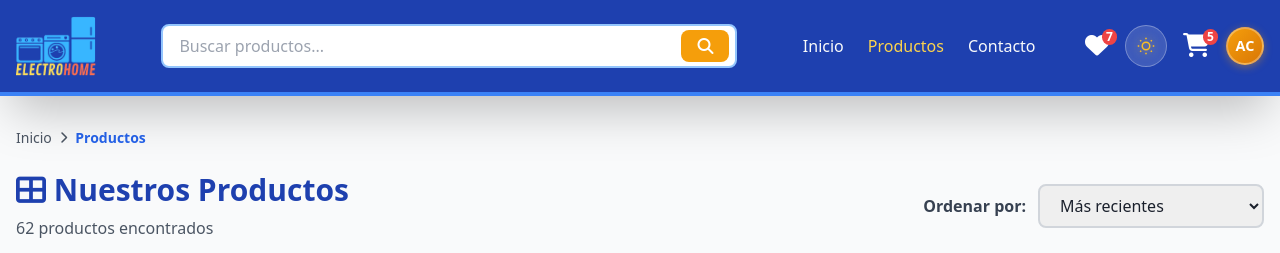
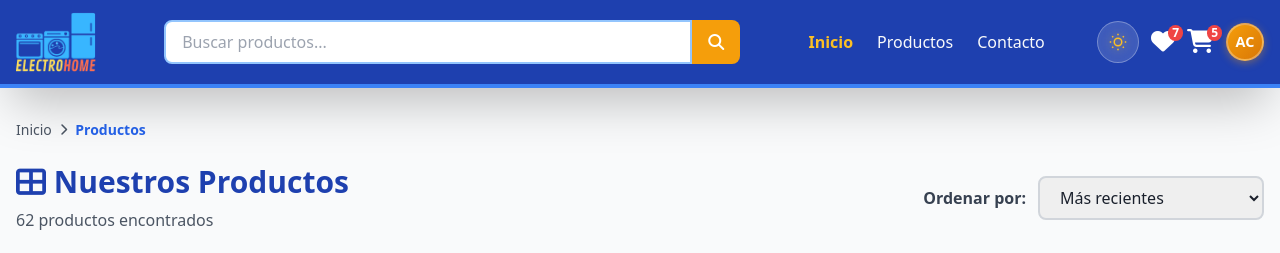
Before and after one commit to alan1130co/ecommerce-electrohome, a Django app: page /productos/ in a window 1280 px wide. Shown: the top 253 px of the page. Run offline with Django 5.2, Linux system fonts and the light colour scheme; a user stored in the database is signed in; data comes from the database, SQL or seed files in the repository.

Commit message:
los pages de products el mismo estilo

```diff
--- a/application/product/templates/product/products_list.html
+++ b/application/product/templates/product/products_list.html
@@ -108,60 +108,41 @@
 <body class="bg-gray-50">
 
 <header class="bg-blue-800 shadow-2xl border-b-4 border-blue-500 sticky top-0 z-50">
-  <nav class="container mx-auto px-4 py-4">
+  <nav class="container mx-auto px-4 py-3">
     <div class="flex justify-between items-center gap-4">
+
       <!-- Logo -->
       <div class="flex items-center space-x-2 flex-shrink-0">
         <a href="{% url 'product:home' %}">
-          <img
-            src="{% static 'img/logo_de_electrohome.png' %}"
-            alt="ElectroHome"
-            class="w-20 h-auto hover:scale-105 transition-transform duration-500"
-          />
+          <img src="{% static 'img/logo_de_electrohome.png' %}" alt="ElectroHome"
+               class="w-20 h-auto hover:scale-105 transition-transform duration-500" />
         </a>
       </div>
 
-      <!-- Buscador (Desktop) -->
-      <div class="hidden md:flex flex-grow max-w-xl mx-4">
-        <form action="{% url 'product:search' %}" method="GET" class="relative w-full">
-          <input
-            type="text"
-            name="q"
-            placeholder="Buscar productos..."
-            class="w-full px-4 py-2 pr-12 rounded-lg border-2 border-blue-300 focus:border-yellow-400 focus:outline-none text-gray-800"
-            value="{{ request.GET.q }}"
-          />
-          <button
-            type="submit"
-            class="absolute right-2 top-1/2 transform -translate-y-1/2 bg-yellow-500 text-white px-4 py-1 rounded-lg hover:bg-yellow-600 transition"
-          >
+      <!-- Buscador Desktop -->
+<div class="hidden md:flex flex-grow min-w-0 max-w-xl mx-4">
+  <form action="{% url 'product:search' %}" method="GET" class="flex w-full">
+    <input type="text" name="q" placeholder="Buscar productos..."
+           class="flex-1 min-w-0 px-4 py-2 rounded-l-lg border-2 border-blue-300 focus:border-yellow-400 focus:outline-none text-gray-800"
+           value="{{ request.GET.q }}" />
+    <button type="submit"
+            class="flex-shrink-0 bg-yellow-500 text-white px-4 py-2 rounded-r-lg hover:bg-yellow-600 transition">
       <i class="fas fa-search"></i>
     </button>
   </form>
 </div>
 
-      <!-- Desktop Navigation -->
+      <!-- Nav Desktop -->
       <div class="hidden lg:flex space-x-6">
-        <a href="{% url 'product:home' %}" class="text-gray-50 hover:text-yellow-400">Inicio</a>
-        <a href="{% url 'product:products_list' %}" class="text-yellow-300 ">Productos</a>
-        <a href="{% url 'product:contact' %}" class="text-gray-50 hover:text-yellow-300">Contacto</a>
+        <a href="{% url 'product:home' %}"         class="text-yellow-400 font-semibold">Inicio</a>
+        <a href="{% url 'product:products_list' %}" class="text-gray-50 hover:text-yellow-300 transition">Productos</a>
+        <a href="{% url 'product:contact' %}"       class="text-gray-50 hover:text-yellow-300 transition">Contacto</a>
       </div>
 
-      <!-- User Menu & Cart -->
-      <div class="flex items-center space-x-4">
-        <!-- ✅ Wishlist (Lista de Deseos) -->
-        {% if user.is_authenticated %}
-          <a href="{% url 'product:wishlist' %}" class="relative text-white hover:text-red-400 transition group">
-            <i class="fas fa-heart text-2xl group-hover:scale-110 transition-transform"></i>
-            {% if user.wishlist.total_items > 0 %}
-              <span class="absolute -top-1 -right-2 bg-red-500 text-white text-xs font-bold rounded-full min-w-[18px] h-[18px] flex items-center justify-center px-1">
-                {{ user.wishlist.total_items }}
-              </span>
-            {% endif %}
-          </a>
-        {% endif %}
+      <!-- Controles derechos -->
+      <div class="flex items-center space-x-3">
 
-        <!-- 👇 Botón tema - AGREGAR AQUÍ -->
+        <!-- Botón Tema -->
         <button id="theme-toggle" class="theme-toggle-button" aria-label="Cambiar tema">
           <svg class="sun-icon" width="24" height="24" viewBox="0 0 24 24" fill="none" stroke="currentColor" stroke-width="2">
             <circle cx="12" cy="12" r="5"/>
@@ -175,6 +156,18 @@
           </svg>
         </button>
 
+        <!-- Wishlist -->
+        {% if user.is_authenticated %}
+        <a href="{% url 'product:wishlist' %}" class="relative text-white hover:text-red-400 transition">
+          <i class="fas fa-heart text-2xl"></i>
+          {% if user.wishlist.total_items > 0 %}
+          <span class="absolute -top-1 -right-2 bg-red-500 text-white text-xs font-bold rounded-full min-w-[18px] h-[18px] flex items-center justify-center px-1">
+            {{ user.wishlist.total_items }}
+          </span>
+          {% endif %}
+        </a>
+        {% endif %}
+
         <!-- Carrito -->
         <a href="{% url 'product:cart' %}" class="relative text-white hover:text-yellow-300 transition">
           <i class="fas fa-shopping-cart text-2xl"></i>
@@ -184,13 +177,11 @@
         </a>
 
         {% if user.is_authenticated %}
-  <!-- Menú de Usuario con Dropdown -->
+        <!-- Menú Usuario -->
         <div class="relative">
           <button id="user-menu-btn" aria-label="Menú usuario" class="flex items-center justify-center">
             {{ user.first_name.0|default:user.username.0|upper }}{{ user.last_name.0|default:""|upper }}
           </button>
-
-    <!-- Dropdown Menu -->
           <div id="user-dropdown" class="hidden absolute right-0 mt-3 z-50" style="width:270px;">
             <div class="dropdown-header">
               <div class="flex items-center gap-3">
@@ -201,108 +192,59 @@
                   <div class="dropdown-name">
                     {% if user.first_name %}{{ user.first_name }} {{ user.last_name }}{% else %}{{ user.username }}{% endif %}
                   </div>
-            <div class="dropdown-badge">
-              <i class="fas fa-user-check" style="font-size:0.6rem;"></i>
-              Cliente
+                  <div class="dropdown-badge"><i class="fas fa-user-check" style="font-size:.6rem;"></i> Cliente</div>
                 </div>
               </div>
             </div>
-      </div>
-      <div style="padding: 6px 0;">
-        <a href="{% url 'user:profile' %}" class="dropdown-item">
-          <span class="item-icon"><i class="fas fa-user"></i></span>
-          <span>Mi Perfil</span>
-        </a>
-        <a href="{% url 'order:order_list' %}" class="dropdown-item">
-          <span class="item-icon"><i class="fas fa-shopping-bag"></i></span>
-          <span>Mis Pedidos</span>
-        </a>
+            <div style="padding:6px 0;">
+              <a href="{% url 'user:profile' %}"    class="dropdown-item"><span class="item-icon"><i class="fas fa-user"></i></span><span>Mi Perfil</span></a>
+              <a href="{% url 'order:order_list' %}" class="dropdown-item"><span class="item-icon"><i class="fas fa-shopping-bag"></i></span><span>Mis Pedidos</span></a>
               <div class="dropdown-divider"></div>
-        <a href="{% url 'user:logout' %}" class="dropdown-item logout">
-          <span class="item-icon"><i class="fas fa-sign-out-alt"></i></span>
-          <span>Cerrar Sesión</span>
-        </a>
+              <a href="{% url 'user:logout' %}" class="dropdown-item logout"><span class="item-icon"><i class="fas fa-sign-out-alt"></i></span><span>Cerrar Sesión</span></a>
             </div>
           </div>
         </div>
         {% else %}
-          <a href="{% url 'user:login' %}" class="hidden md:inline-block text-white hover:text-yellow-300 font-semibold">
-            <i class="fas fa-sign-in-alt"></i> Ingresar
-          </a>
-          <a href="{% url 'user:register' %}" class="bg-yellow-500 text-white px-4 py-2 rounded-lg font-semibold hover:bg-yellow-600 transition">
-            Registrarse
-          </a>
+        <a href="{% url 'user:login' %}"    class="hidden md:inline-flex items-center gap-2 text-white hover:text-yellow-300 font-semibold text-sm transition"><i class="fas fa-sign-in-alt"></i> Ingresar</a>
+        <a href="{% url 'user:register' %}" class="bg-yellow-500 text-white px-4 py-2 rounded-lg font-semibold hover:bg-yellow-600 transition text-sm">Registrarse</a>
         {% endif %}
 
-        <!-- Mobile Menu Button -->
+        <!-- Mobile Menu Btn -->
         <button class="lg:hidden text-gray-50 hover:text-yellow-300" id="mobile-menu-button">
-          <i class="fas fa-bars text-2xl"></i>
+          <i class="fas fa-bars text-xl"></i>
         </button>
       </div>
     </div>
 
    <!-- Buscador Mobile -->
-    <div class="md:hidden mt-4">
-      <form action="{% url 'product:search' %}" method="GET" class="relative">
-        <input
-          type="text"
-          name="q"
-          placeholder="Buscar productos..."
-          class="w-full px-4 py-2 pr-12 rounded-lg border-2 border-blue-300 focus:border-yellow-400 focus:outline-none text-gray-800"
-          value="{{ request.GET.q }}"
-        />
-        <button
-          type="submit"
-          class="absolute right-2 top-1/2 transform -translate-y-1/2 bg-yellow-500 text-white px-4 py-1 rounded-lg hover:bg-yellow-600 transition"
-        >
+    <div class="md:hidden mt-3">
+      <form action="{% url 'product:search' %}" method="GET">
+        <div class="flex w-full">
+          <input type="text" name="q" placeholder="Buscar productos..."
+                 class="flex-1 min-w-0 px-4 py-2 rounded-l-lg border-2 border-blue-300 focus:border-yellow-400 focus:outline-none text-gray-800"
+                 value="{{ request.GET.q }}" />
+          <button type="submit"
+                  class="flex-shrink-0 bg-yellow-500 text-white px-4 py-2 rounded-r-lg hover:bg-yellow-600 transition">
             <i class="fas fa-search"></i>
           </button>
+        </div>
       </form>
     </div>
 
     <!-- Mobile Menu -->
     <div class="lg:hidden mt-4 pb-4 hidden" id="mobile-menu">
-      <div class="flex flex-col space-y-3">
-        <a href="{% url 'product:home' %}" class="text-gray-50 hover:text-yellow-300 py-2">
-          <i class="fas fa-home mr-2"></i>Inicio
-        </a>
-        <a href="{% url 'product:products_list' %}" class="text-gray-50 hover:text-yellow-300 py-2">
-          <i class="fas fa-tag mr-2"></i>Productos
-        </a>
-        <a href="#categorias" class="text-gray-50 hover:text-yellow-300 py-2">
-          <i class="fas fa-th-large mr-2"></i>Categorías
-        </a>
-        <a href="#contacto" class="text-gray-50 hover:text-yellow-300 py-2">
-          <i class="fas fa-envelope mr-2"></i>Contacto
-        </a>
-
+      <div class="flex flex-col space-y-2">
+        <a href="{% url 'product:home' %}"         class="text-gray-50 hover:text-yellow-300 py-2"><i class="fas fa-home mr-2"></i>Inicio</a>
+        <a href="{% url 'product:products_list' %}" class="text-gray-50 hover:text-yellow-300 py-2"><i class="fas fa-tag mr-2"></i>Productos</a>
+        <a href="{% url 'product:contact' %}"       class="text-gray-50 hover:text-yellow-300 py-2"><i class="fas fa-envelope mr-2"></i>Contacto</a>
         <hr class="border-blue-600">
-
         {% if user.is_authenticated %}
-          <a href="{% url 'user:profile' %}" class="flex items-center text-white hover:text-yellow-300 py-2">
-            <i class="fas fa-user mr-3"></i>Mi Perfil
-          </a>
-
-          <a href="{% url 'product:wishlist' %}" class="flex items-center text-white hover:text-red-300 py-2">
-            <i class="fas fa-heart mr-3"></i>Mi Lista de Deseos
-            {% if user.wishlist.total_items > 0 %}
-              <span class="ml-2 bg-red-500 text-white text-xs font-bold rounded-full px-2 py-0.5">
-                {{ user.wishlist.total_items }}
-              </span>
-            {% endif %}
-          </a>
-
-          <a href="{% url 'order:order_list' %}" class="flex items-center text-white hover:text-yellow-300 py-2">
-            <i class="fas fa-shopping-bag mr-3"></i>Mis Pedidos
-          </a>
-
-          <a href="{% url 'user:logout' %}" class="flex items-center text-red-300 hover:text-red-100 py-2">
-            <i class="fas fa-sign-out-alt mr-3"></i>Cerrar Sesión
-          </a>
+        <a href="{% url 'user:profile' %}"    class="flex items-center text-white hover:text-yellow-300 py-2"><i class="fas fa-user mr-3"></i>Mi Perfil</a>
+        <a href="{% url 'product:wishlist' %}" class="flex items-center text-white hover:text-red-300 py-2"><i class="fas fa-heart mr-3"></i>Lista de Deseos</a>
+        <a href="{% url 'order:order_list' %}" class="flex items-center text-white hover:text-yellow-300 py-2"><i class="fas fa-shopping-bag mr-3"></i>Mis Pedidos</a>
+        <a href="{% url 'user:logout' %}"      class="flex items-center text-red-300 hover:text-red-100 py-2"><i class="fas fa-sign-out-alt mr-3"></i>Cerrar Sesión</a>
         {% else %}
-          <a href="{% url 'user:login' %}" class="flex items-center text-white hover:text-yellow-300 py-2">
-            <i class="fas fa-sign-in-alt mr-3"></i>Ingresar
-          </a>
+        <a href="{% url 'user:login' %}" class="flex items-center text-white hover:text-yellow-300 py-2"><i class="fas fa-sign-in-alt mr-3"></i>Ingresar</a>
         {% endif %}
       </div>
     </div>
```
Also changed, not shown: application/product/templates/product/home.html (+39 -83 lines). Lines whose indentation alone changed are shown as unchanged.
